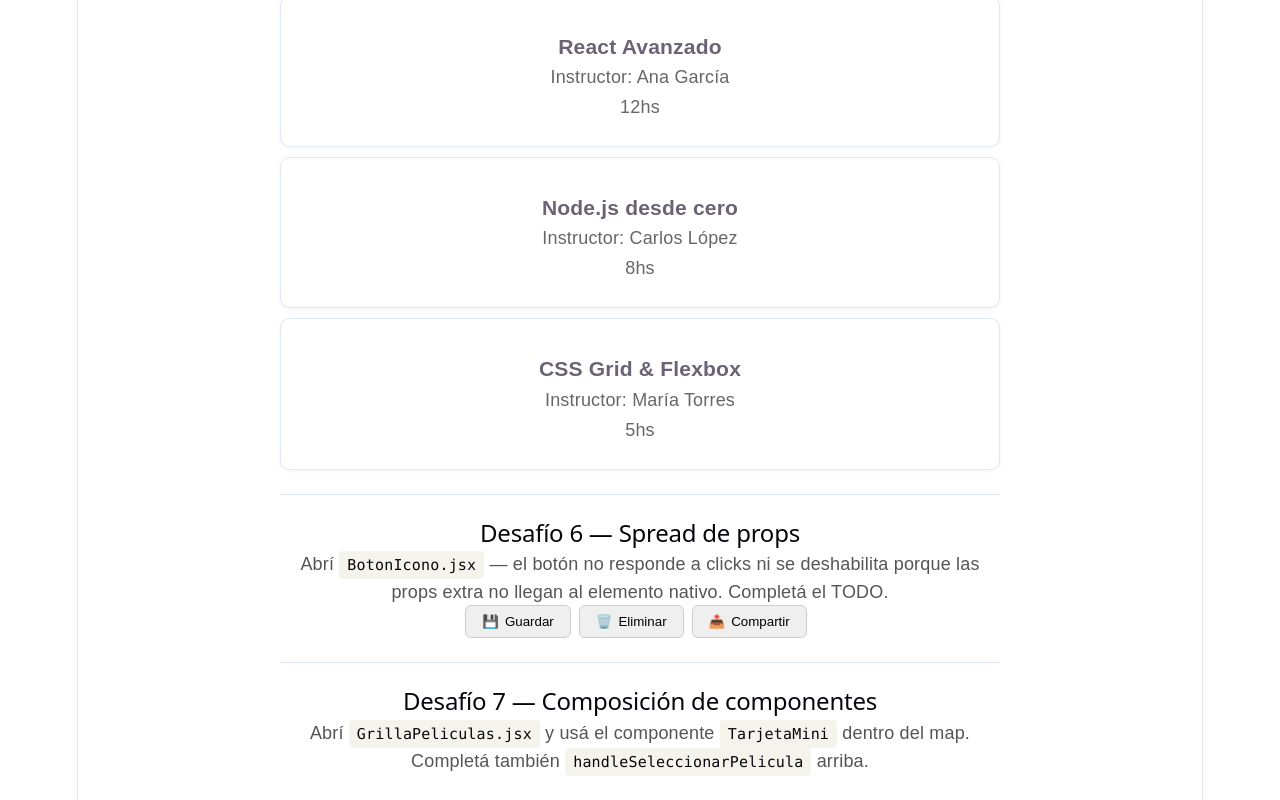
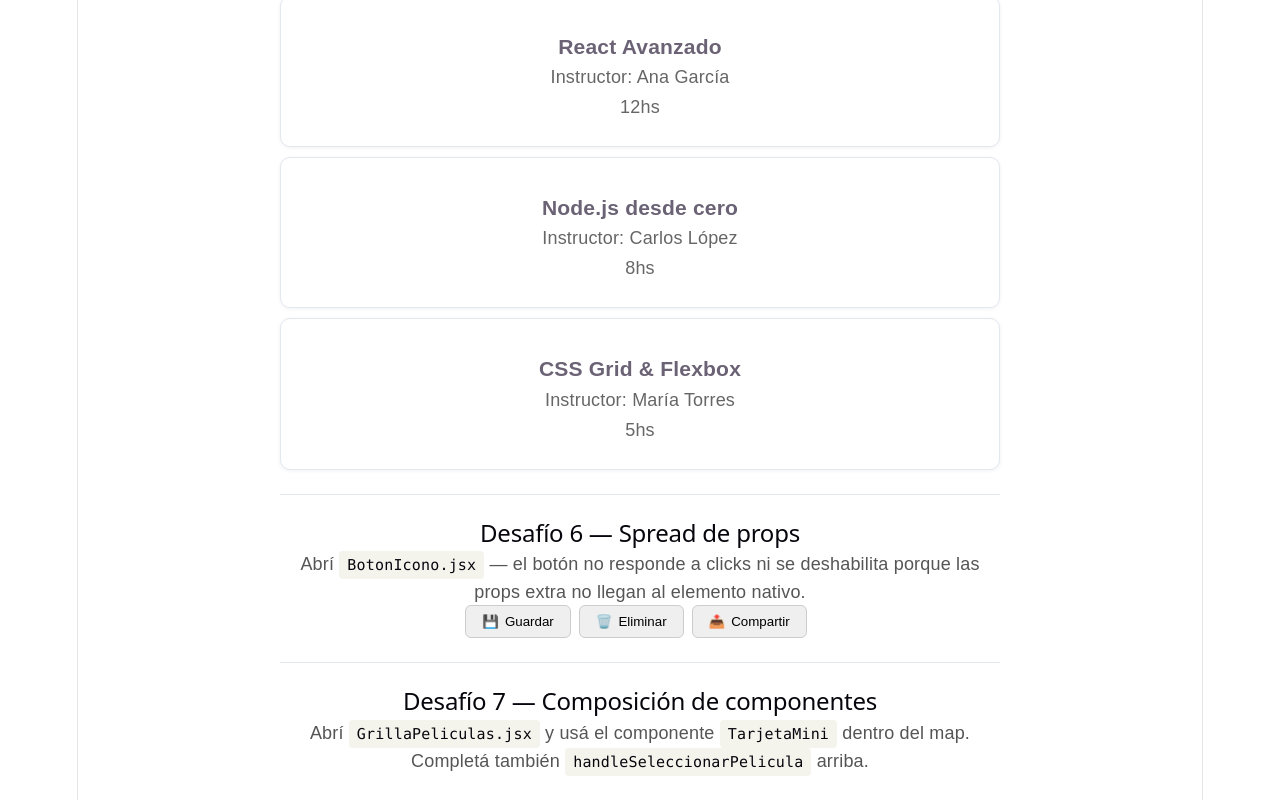
Before and after one commit to sebastiansperandio/props-challenges, a React (Vite) app: page / in a window 1280 px wide. Shown: the part 1448-2248 px from the top of the page. Built offline with nearby package versions, Linux system fonts and the light colour scheme.

Commit message:
Update exercise 6

```diff
--- a/src/App.jsx
+++ b/src/App.jsx
@@ -129,7 +129,6 @@ function App() {
 				<p style={{ color: '#555' }}>
 					Abrí <code>BotonIcono.jsx</code> — el botón no responde a clicks ni
 					se deshabilita porque las props extra no llegan al elemento nativo.
-					Completá el TODO.
 				</p>
 				<BotonIcono icono="💾" texto="Guardar" onClick={() => alert('¡Guardado!')} />
 				<BotonIcono icono="🗑️" texto="Eliminar" onClick={() => alert('Eliminado')} style={{ background: '#fef2f2', borderColor: '#fca5a5' }} />
--- a/src/components/BotonIcono.jsx
+++ b/src/components/BotonIcono.jsx
@@ -7,7 +7,7 @@
 // Tu tarea: hacé que todas las props extra que recibe este componente
 // lleguen al <button> sin listarlas una por una.
 
-function BotonIcono({ icono, texto, ...rest }) {
+function BotonIcono({ icono, texto }) {
 	return (
 		<button
 			style={{ display: 'inline-flex', alignItems: 'center', gap: '6px', padding: '8px 16px', borderRadius: '6px', border: '1px solid #ccc', cursor: 'pointer', marginRight: '8px' }}
```
Lines whose indentation alone changed are shown as unchanged.
